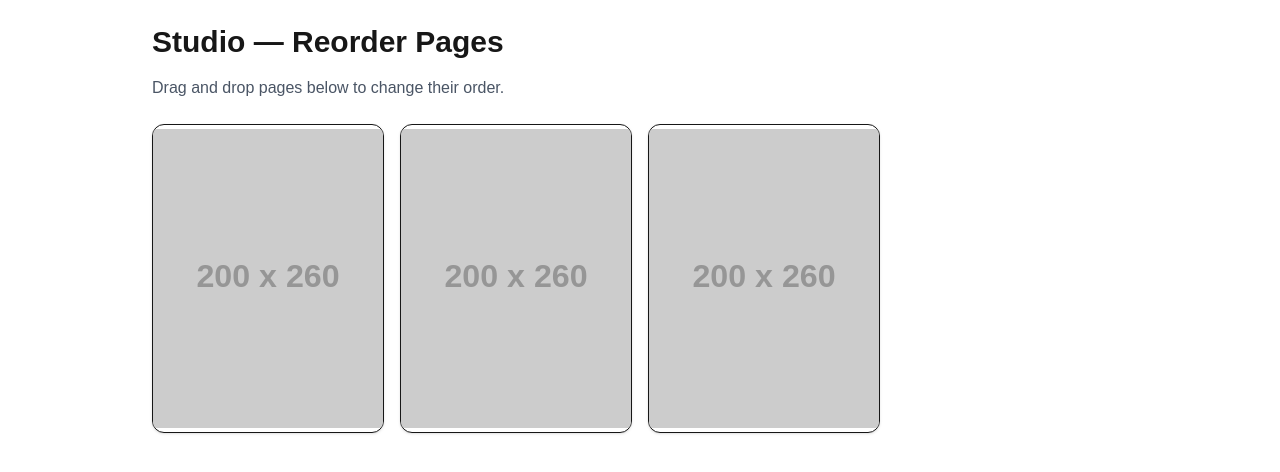
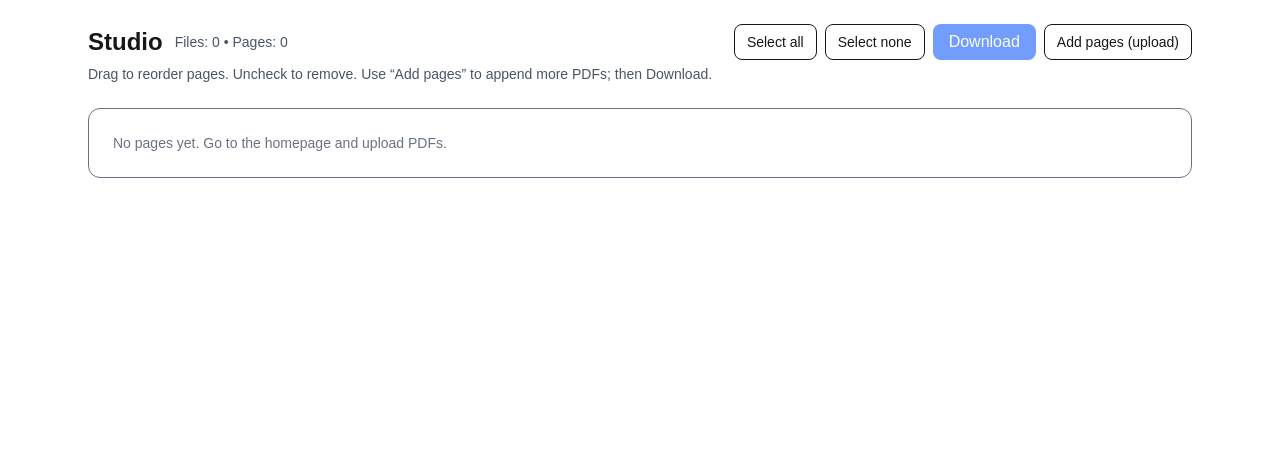
Before and after one commit to Mergify2020/mergifypdf, a Next.js app: page /studio in a window 1280 px wide. Shown: the top 472 px of the page. Built offline with nearby package versions, Linux system fonts and the light colour scheme.

Commit message:
feat(studio): real previews + dnd-kit reorder + select + download

```diff
--- a/src/app/studio/page.tsx
+++ b/src/app/studio/page.tsx
@@ -1,26 +1,46 @@
 "use client";
 
-import React, { useState } from "react";
+import React, { useEffect, useMemo, useRef, useState } from "react";
+import dynamic from "next/dynamic";
+import { PDFDocument } from "pdf-lib";
 import {
   DndContext,
-  closestCenter,
   PointerSensor,
   useSensor,
   useSensors,
+  closestCenter,
+  DragEndEvent,
 } from "@dnd-kit/core";
 import {
   SortableContext,
-  verticalListSortingStrategy,
+  rectSortingStrategy,
+  useSortable,
   arrayMove,
-  useSortable,
 } from "@dnd-kit/sortable";
 import { CSS } from "@dnd-kit/utilities";
 
-type Page = { id: string; thumb: string };
+type SourceRef = { url: string; name: string; size: number }; // object URLs from landing or added Files
+type PageItem = {
+  id: string;
+  srcIdx: number;    // which source file
+  pageIdx: number;   // page index inside that source
+  thumb: string;     // data URL for preview
+  keep: boolean;     // selected or not
+};
 
-function SortablePage({ page }: { page: Page }) {
-  const { attributes, listeners, setNodeRef, transform, transition } =
-    useSortable({ id: page.id });
+/** One sortable thumbnail tile */
+function SortableThumb({
+  item,
+  index,
+  toggleKeep,
+}: {
+  item: PageItem;
+  index: number;
+  toggleKeep: (i: number) => void;
+}) {
+  const { attributes, listeners, setNodeRef, transform, transition } = useSortable({
+    id: item.id,
+  });
 
   const style = {
     transform: CSS.Transform.toString(transform),
@@ -29,65 +49,277 @@ function SortablePage({ page }: { page: Page }) {
   };
 
   return (
-    <div
+    <li
       ref={setNodeRef}
       style={style}
       {...attributes}
       {...listeners}
-      className="border rounded-xl overflow-hidden shadow-sm bg-white"
+      className={`rounded-xl border p-2 ${!item.keep ? "opacity-45" : ""}`}
     >
+      <label className="flex items-start gap-2 cursor-pointer select-none">
+        <input
+          type="checkbox"
+          checked={item.keep}
+          onChange={() => toggleKeep(index)}
+          aria-label={`Keep page ${index + 1}`}
+        />
+        <div className="text-xs w-full">
+          <div className="text-gray-700 font-medium mb-1">Page {index + 1}</div>
+          {/* eslint-disable-next-line @next/next/no-img-element */}
           <img
-        src={page.thumb}
-        alt={`Page preview`}
-        className="w-full aspect-[3/4] object-contain"
+            src={item.thumb}
+            alt={`Page ${index + 1}`}
+            className="w-full h-auto rounded-md border pointer-events-none"
           />
         </div>
+      </label>
+    </li>
   );
 }
 
-export default function StudioPage() {
-  const [pages, setPages] = useState<Page[]>([
-    { id: "1", thumb: "https://via.placeholder.com/200x260?text=Page+1" },
-    { id: "2", thumb: "https://via.placeholder.com/200x260?text=Page+2" },
-    { id: "3", thumb: "https://via.placeholder.com/200x260?text=Page+3" },
-  ]);
+function StudioClient() {
+  const [sources, setSources] = useState<SourceRef[]>([]);
+  const [pages, setPages] = useState<PageItem[]>([]);
+  const [loading, setLoading] = useState(false);
+  const [busy, setBusy] = useState(false);
+  const [error, setError] = useState<string | null>(null);
 
+  const addInputRef = useRef<HTMLInputElement>(null);
+
+  // Better drag in grids
   const sensors = useSensors(useSensor(PointerSensor));
 
-  function handleDragEnd(event: any) {
-    const { active, over } = event;
-    if (active.id !== over.id) {
-      setPages((prev) => {
-        const oldIndex = prev.findIndex((p) => p.id === active.id);
-        const newIndex = prev.findIndex((p) => p.id === over.id);
-        return arrayMove(prev, oldIndex, newIndex);
+  /** Read files from landing page (sessionStorage "mpdf:files") on first load */
+  useEffect(() => {
+    try {
+      const raw = sessionStorage.getItem("mpdf:files");
+      if (!raw) return;
+      const initial: SourceRef[] = JSON.parse(raw);
+      if (Array.isArray(initial) && initial.length > 0) {
+        setSources(initial);
+      }
+    } catch {
+      // ignore
+    }
+  }, []);
+
+  /** Render thumbnails whenever sources change (or when we add more PDFs) */
+  useEffect(() => {
+    if (sources.length === 0) return;
+
+    let cancelled = false;
+    async function renderAll() {
+      setLoading(true);
+      setError(null);
+      const next: PageItem[] = [];
+
+      try {
+        // Import pdf.js in the browser only
+        const pdfjsLib = await import("pdfjs-dist");
+        // @ts-ignore
+        pdfjsLib.GlobalWorkerOptions.workerSrc =
+          "https://unpkg.com/pdfjs-dist@3.11.174/build/pdf.worker.min.js";
+
+        // Build thumbs for each source in order
+        for (let s = 0; s < sources.length; s++) {
+          const src = sources[s];
+          // We can pass a URL directly to pdf.js (works for blob: URLs too)
+          const pdf = await pdfjsLib.getDocument(src.url).promise;
+          for (let p = 1; p <= pdf.numPages; p++) {
+            if (cancelled) return;
+            const page = await pdf.getPage(p);
+            const viewport = page.getViewport({ scale: 0.25 });
+            const canvas = document.createElement("canvas");
+            const ctx = canvas.getContext("2d")!;
+            canvas.width = viewport.width;
+            canvas.height = viewport.height;
+            await page.render({ canvasContext: ctx, viewport }).promise;
+
+            next.push({
+              id: crypto.randomUUID(),
+              srcIdx: s,
+              pageIdx: p - 1,
+              thumb: canvas.toDataURL("image/png"),
+              keep: true,
             });
           }
         }
+        if (!cancelled) setPages(next);
+      } catch (e) {
+        console.error(e);
+        if (!cancelled) setError("Could not render previews (file may be encrypted or corrupted).");
+      } finally {
+        if (!cancelled) setLoading(false);
+      }
+    }
+
+    renderAll();
+    return () => {
+      cancelled = true;
+    };
+  }, [sources]);
+
+  /** Add more PDFs (create object URLs and append to sources) */
+  function handleAddClick() {
+    addInputRef.current?.click();
+  }
+  function handleAddChange(e: React.ChangeEvent<HTMLInputElement>) {
+    const list = e.target.files ? Array.from(e.target.files) : [];
+    const newRefs: SourceRef[] = list
+      .filter((f) => f.type === "application/pdf" || f.name.toLowerCase().endsWith(".pdf"))
+      .map((f) => ({
+        url: URL.createObjectURL(f),
+        name: f.name,
+        size: f.size,
+      }));
+    if (newRefs.length) {
+      const merged = [...sources, ...newRefs];
+      setSources(merged);
+      sessionStorage.setItem("mpdf:files", JSON.stringify(merged));
+    }
+    e.currentTarget.value = "";
+  }
+
+  /** Toggle select */
+  function toggleKeep(i: number) {
+    setPages((prev) => prev.map((p, idx) => (idx === i ? { ...p, keep: !p.keep } : p)));
+  }
+
+  /** Select all / none */
+  function selectAll(v: boolean) {
+    setPages((prev) => prev.map((p) => ({ ...p, keep: v })));
+  }
+
+  /** Drag end reorders the pages array */
+  function handleDragEnd(e: DragEndEvent) {
+    const { active, over } = e;
+    if (!over || active.id === over.id) return;
+    const oldIndex = pages.findIndex((x) => x.id === active.id);
+    const newIndex = pages.findIndex((x) => x.id === over.id);
+    if (oldIndex < 0 || newIndex < 0) return;
+    setPages((prev) => arrayMove(prev, oldIndex, newIndex));
+  }
+
+  /** Build final PDF respecting order + keep flags */
+  async function handleDownload() {
+    try {
+      if (pages.length === 0) return;
+      const kept = pages.filter((p) => p.keep);
+      if (kept.length === 0) {
+        setError("Select at least one page.");
+        return;
+      }
+      setBusy(true);
+      setError(null);
+
+      // Load each unique source once into a PDFDocument, cache in a map
+      const docCache = new Map<number, PDFDocument>();
+      for (const p of kept) {
+        if (!docCache.has(p.srcIdx)) {
+          const srcUrl = sources[p.srcIdx].url;
+          const ab = await (await fetch(srcUrl)).arrayBuffer();
+          const srcDoc = await PDFDocument.load(new Uint8Array(ab));
+          docCache.set(p.srcIdx, srcDoc);
+        }
+      }
+
+      // Now copy selected pages in the displayed order
+      const out = await PDFDocument.create();
+      for (const p of kept) {
+        const srcDoc = docCache.get(p.srcIdx)!;
+        const [copied] = await out.copyPages(srcDoc, [p.pageIdx]);
+        out.addPage(copied);
+      }
+
+      const bytes = await out.save(); // Uint8Array
+      // TS-safe Blob creation
+      const ab = (bytes.buffer as ArrayBuffer).slice(
+        bytes.byteOffset,
+        bytes.byteOffset + bytes.byteLength
+      );
+      const view = new Uint8Array(ab);
+      const blob = new Blob([view], { type: "application/pdf" });
+
+      const url = URL.createObjectURL(blob);
+      const a = document.createElement("a");
+      a.href = url;
+      a.download = `MergifyPDF-${new Date().toISOString().slice(0, 19).replace(/[:T]/g, "-")}.pdf`;
+      document.body.appendChild(a);
+      a.click();
+      a.remove();
+      URL.revokeObjectURL(url);
+    } catch (e) {
+      console.error(e);
+      setError("Failed to build the PDF. Try smaller or non-encrypted files.");
+    } finally {
+      setBusy(false);
+    }
+  }
+
+  const itemsIds = useMemo(() => pages.map((p) => p.id), [pages]);
 
   return (
-    <main className="mx-auto max-w-5xl p-6">
-      <h1 className="text-3xl font-semibold mb-4">Studio — Reorder Pages</h1>
-      <p className="text-gray-600 mb-6">
-        Drag and drop pages below to change their order.
+    <main className="mx-auto max-w-6xl p-6">
+      <header className="flex items-center gap-3">
+        <h1 className="text-2xl font-semibold">Studio</h1>
+        <span className="text-sm text-gray-600">
+          Files: {sources.length} • Pages: {pages.length}
+        </span>
+        <div className="ml-auto flex gap-2">
+          <button className="rounded-lg border px-3 py-1 text-sm" onClick={() => selectAll(true)}>
+            Select all
+          </button>
+          <button className="rounded-lg border px-3 py-1 text-sm" onClick={() => selectAll(false)}>
+            Select none
+          </button>
+          <button
+            className="rounded-lg bg-blue-600 px-4 py-1.5 text-white disabled:opacity-60"
+            onClick={handleDownload}
+            disabled={busy || pages.length === 0 || pages.every((p) => !p.keep)}
+          >
+            {busy ? "Building…" : "Download"}
+          </button>
+          <button className="rounded-lg border px-3 py-1 text-sm" onClick={handleAddClick}>
+            Add pages (upload)
+          </button>
+          <input
+            ref={addInputRef}
+            type="file"
+            accept="application/pdf"
+            multiple
+            className="hidden"
+            onChange={handleAddChange}
+          />
+        </div>
+      </header>
+
+      <p className="text-sm text-gray-600 mt-1">
+        Drag to reorder pages. Uncheck to remove. Use “Add pages” to append more PDFs; then Download.
       </p>
 
-      <DndContext
-        sensors={sensors}
-        collisionDetection={closestCenter}
-        onDragEnd={handleDragEnd}
-      >
-        <SortableContext
-          items={pages.map((p) => p.id)}
-          strategy={verticalListSortingStrategy}
-        >
-          <div className="grid grid-cols-2 sm:grid-cols-3 md:grid-cols-4 gap-4">
-            {pages.map((page) => (
-              <SortablePage key={page.id} page={page} />
+      {error && <div className="mt-3 text-sm text-red-600">{error}</div>}
+      {loading && <div className="mt-4 text-sm text-gray-600">Rendering previews…</div>}
+
+      {!loading && pages.length > 0 && (
+        <DndContext sensors={sensors} collisionDetection={closestCenter} onDragEnd={handleDragEnd}>
+          <SortableContext items={itemsIds} strategy={rectSortingStrategy}>
+            <ul className="mt-5 grid grid-cols-2 sm:grid-cols-3 md:grid-cols-4 lg:grid-cols-6 gap-3">
+              {pages.map((p, i) => (
+                <SortableThumb key={p.id} item={p} index={i} toggleKeep={toggleKeep} />
               ))}
-          </div>
+            </ul>
           </SortableContext>
         </DndContext>
+      )}
+
+      {!loading && pages.length === 0 && (
+        <div className="mt-6 rounded-xl border p-6 text-sm text-gray-500">
+          No pages yet. Go to the homepage and upload PDFs.
+        </div>
+      )}
     </main>
   );
 }
+
+/** Disable SSR because pdfjs/canvas must run in the browser only */
+export default dynamic(() => Promise.resolve(StudioClient), { ssr: false });
```
Lines whose indentation alone changed are shown as unchanged.
